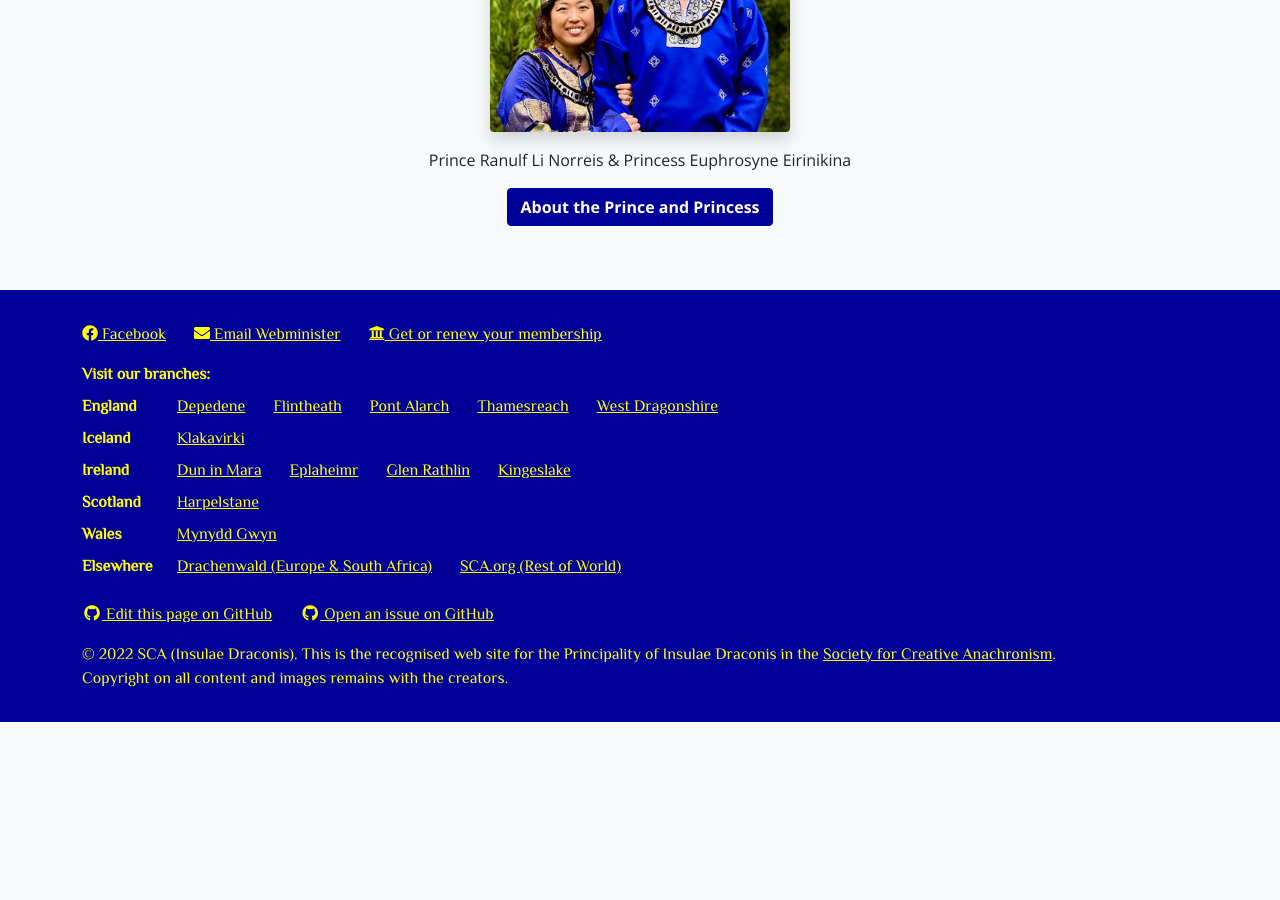
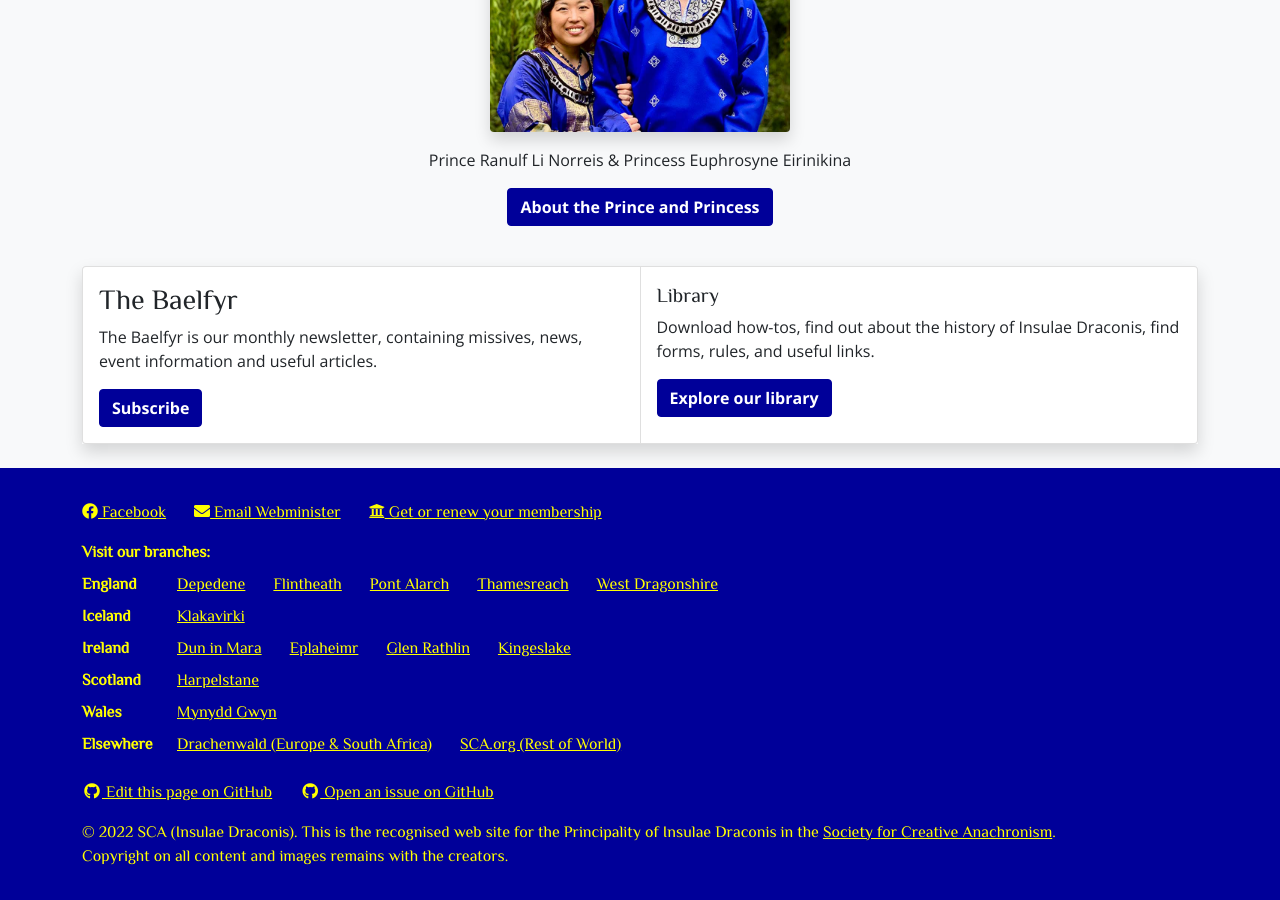
Before and after one commit to drachenwald/insulae-draconis, a Jekyll site: the page built from index.html, in a window 1280 px wide and 900 px high, scrolled down 1038 px. Built offline with Jekyll 4.4.1, drawn with Linux system fonts in a browser that asks for light colours; comment, search, counter and statistics services are not loaded; before the commit the page ends 1760 px from its top, so only the background shows below that.

Commit message:
Update index.html

```diff
--- a/index.html
+++ b/index.html
@@ -86,3 +86,31 @@ subtitle: Learn history by living it
 </div>
 
 <br />
+
+<div class="card-group shadow">
+<div class="card">
+    <div class="card-body">
+      <h3 class="card-title">The Baelfyr</h3>
+      <p class="card-text">
+        The Baelfyr is our monthly newsletter, containing missives, news, event information
+        and useful articles.
+      </p>
+      <p class="card-text">
+        <a role="button" class="btn btn-primary stretched-link" href="{% link baelfyr/index.md %}">Subscribe</a>
+      </p>
+    </div>
+  </div>
+
+<div class="card">
+    <div class="card-body">
+      <h5 class="card-title">Library</h5>
+      <p class="card-text">
+        Download how-tos, find out about the history of Insulae Draconis,
+        find forms, rules, and useful links.
+      </p>
+      <p class="card-text">
+        <a role="button" class="btn btn-primary stretched-link" href="{% link library/index.md %}">Explore our library</a>
+      </p>
+    </div>
+  </div>
+</div>
```
